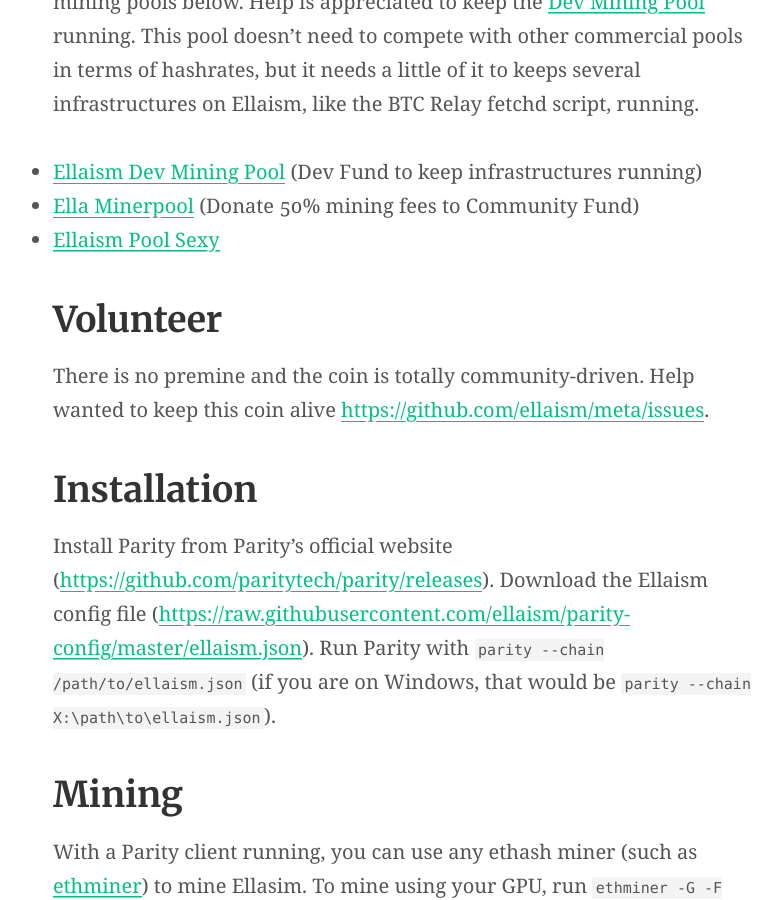
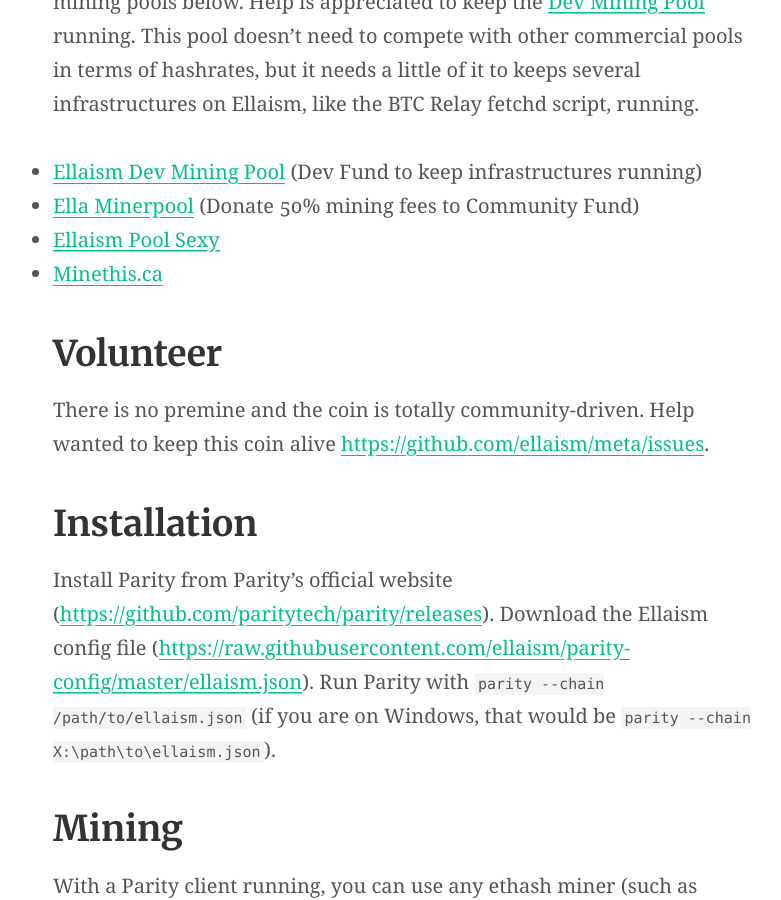
Before and after one commit to ellaism/ellaism.org, a Jekyll site: the page built from index.md, in a window 1280 px wide and 900 px high, scrolled down 1968 px. Shown: the whole window, without its empty margins (230-1011 px from the left). Built offline with Jekyll 4.4.1, drawn with Linux system fonts in a browser that asks for light colours; our own code applies the rules of GitHub Pages for plain Markdown files.

Commit message:
add minethis.ca to the pool list

```diff
--- a/index.md
+++ b/index.md
@@ -56,6 +56,7 @@
 * [Ellaism Dev Mining Pool](https://pool.ellaism.org) (Dev Fund to keep infrastructures running)
 * [Ella Minerpool](http://ella.minerpool.net) (Donate 50% mining fees to Community Fund)
 * [Ellaism Pool Sexy](http://ella.pool.sexy)
+* [Minethis.ca](http://ella.minethis.ca)
 
 ## Volunteer
 
```
